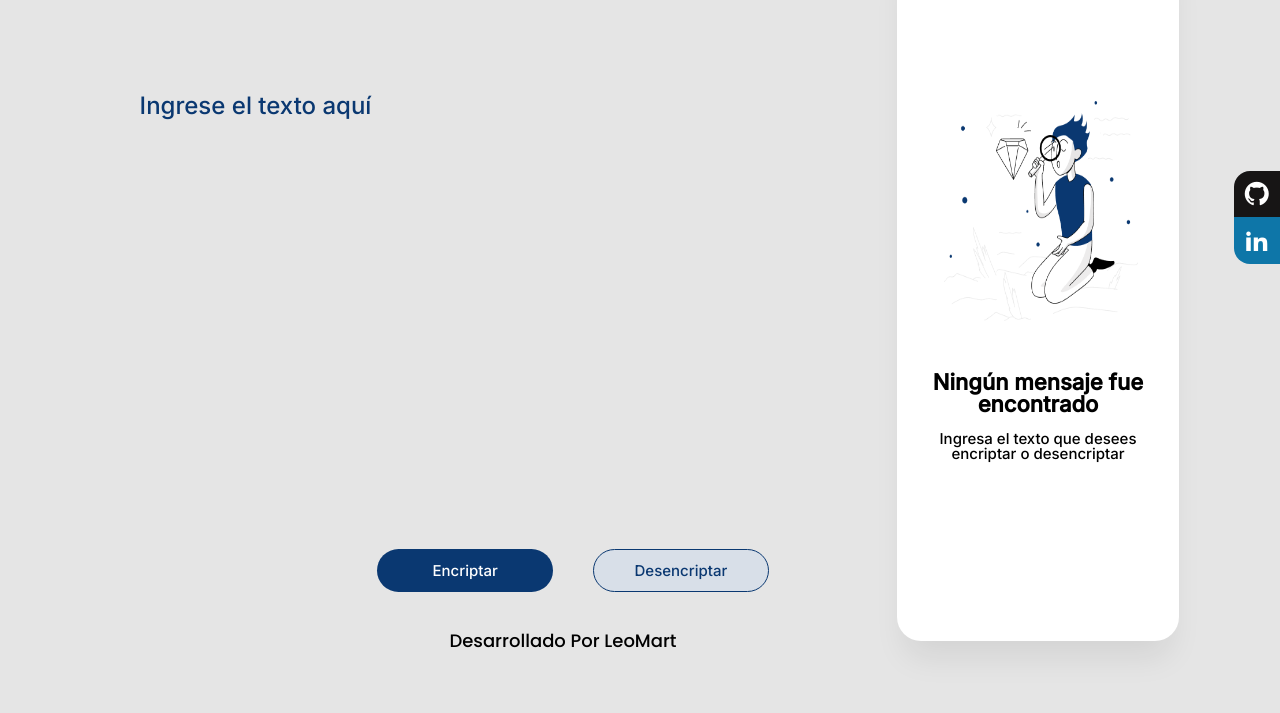
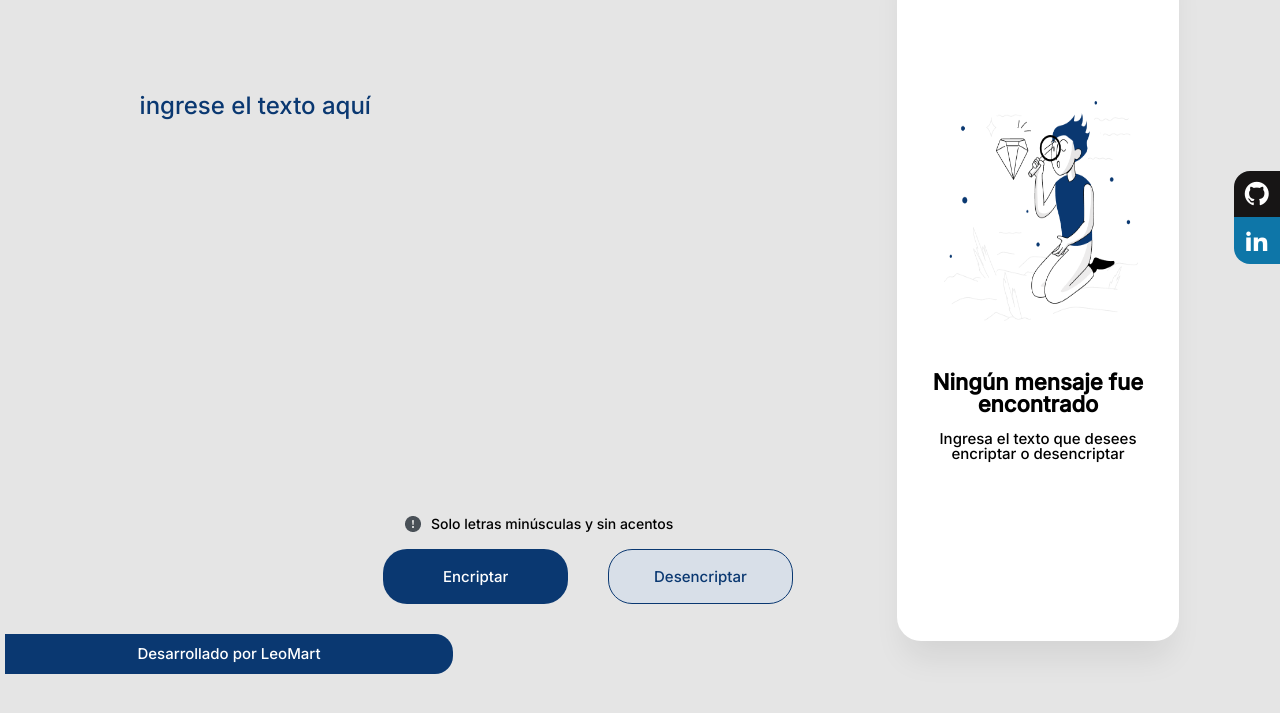
Before and after one commit to LeonardoAD18/Encriptador-de-texto, a plain HTML site: page index.html in a window 1280 px wide. Shown: the part 109-822 px from the top of the page. Drawn offline with Linux system fonts and the light colour scheme; files whose address does not match are found by name; a web font is replaced by a local one.

Commit message:
cuarto commit

```diff
--- a/index.html
+++ b/index.html
@@ -26,11 +26,16 @@
     <main>
 
         <section class="seccion-izquierda">
-                <textarea type="text" id="seccion-izquierda__texto-ingresado" placeholder="Ingrese el texto aquí"></textarea>
+                <textarea type="text" name="letras" id="seccion-izquierda__texto-ingresado" placeholder="Ingrese el texto aquí" onkeypress="return soloLetrasMinusculas(event)"></textarea>
+                    <div class="advertencia">
+                         <img src="/imagenes/bi_exclamation-circle-fill.png" alt=""><div class="advertencia-msj">Solo letras minúsculas y sin acentos</div>
+                    </div>
+
                     <div class="botones">
                         <button type="button" id="btn-encriptar">Encriptar</button>
                         <button type="button" id="btn-desencriptar">Desencriptar</button>
                     </div>
+
                     <div class="contenedor-desarrollador">
                         <h4>Desarrollado por LeoMart</h4>
                     </div>
--- a/script.js
+++ b/script.js
@@ -7,6 +7,28 @@
     var contenedorMsj = document.querySelector(".seccion-derecha__contenedor-msj");
     var copiarOculto =  document.querySelector(".ocultar")
     var ocultarTextarea = document.querySelector("#seccion-derecha__ocultar-textarea");
+
+    // funcion que permite solo escribir letras minusculas dentro el input o textarea
+    function soloLetrasMinusculas(e){
+
+       key = e.keyCode || e.which;
+
+       teclado = String.fromCharCode(key).toLowerCase();
+       letras = "abcdefghijklmnopqrstuvwxyz";
+       especiales = "8-37-38-46-164";
+       teclado_especial = false;
+
+       for(var i in especiales){
+          if(key==especiales[i]){
+              teclado_especial = true;break;
+          }
+        }
+
+      if(letras.indexOf(teclado)== -1 && ! teclado_especial){
+        return false;
+      }
+    }
+
 
     // función para encriptar el texto ingresado
     function encriptador(){
--- a/style.css
+++ b/style.css
@@ -50,6 +50,7 @@ main{
     height: 55%;
     font-size: 24px;
     box-sizing: border-box;
+    text-transform: lowercase;
     display: block;
     margin: auto;
     margin-top: 100px;
@@ -64,31 +65,48 @@ main{
    color: #0A3871;;
 }
 
+.advertencia{
+    width: 310px;
+    height: 30px;
+    display: flex;
+    align-items: center;
+    margin-left: 405px;
+}
+
+.advertencia-msj{
+    font-weight: 400;
+    font-size: 14px;
+    line-height: 150%;
+}
+
+.advertencia img{
+    margin-right: 10px;
+}
+
 .botones{
+    box-sizing: border-box;
     display: flex;
     justify-content: center;
     box-sizing: border-box;
-    margin:30px;
     margin-left: 280px;
     /* border: 2px solid rgb(12, 6, 6); */
 }
 
 #btn-encriptar{
+    width: 30%;
+    height: 55px;
     color: #ffffff;
     font-size: 15px;
     border: none;
     border-radius: 24px;
     background-color: #0A3871;
-    width: 30%;
-    height: 43px;
-    margin: 10px;
-    margin-right: 30px;
+    margin: 10 30 10 10;
     transition: 0.8s;
 }
 
 #btn-desencriptar{
     width: 30%;
-    height: 43px;
+    height: 55px;
     margin: 10px;
     color: #0A3871;
     font-size: 15px;
@@ -209,25 +227,23 @@ main{
 }
 
 .contenedor-desarrollador{
-    display: flex;
+    width: 50%;
+    height: 40px;
+    box-sizing: border-box;
+    margin-top: 20px;
+    margin-left: 5px;
+    background-color: #0A3871;
+    display:flex;
+    align-items: center;
     justify-content: center;
+    border-radius: 0px 18px 18px 0;
 }
 
 .contenedor-desarrollador h4{
-    font-family:'Poppins', sans-serif;
-    color: #000000;
-    font-size: 18px;
-    text-transform: capitalize;
-    font-weight: 580;
-    margin-left: 230px;
+    color: #ffffff;;
+    font-size: 15px;
 }
 
-
-.redes-sociales{
-    box-sizing: border-box;
-    background-color: red;
-    height: 0px;
-}
 
 .social-bar{
     position: fixed;
@@ -273,6 +289,7 @@ main{
 
 }
 
+
 /* Responsive */
 
 @media screen and (max-width:768px) {
@@ -282,7 +299,7 @@ main{
     /* background-color: blue; */
   }
 
-  header, .seccion-izquierda, #seccion-izquierda__texto-ingresado, .botones, .contenedor-desarrollador, .seccion-derecha, .seccion-derecha__contenedor-img, .seccion-derecha__contenedor-h3, .seccion-derecha__contenedor-msj,#seccion-derecha__contenedor-resultado, #btn-copiar{
+  header, .seccion-izquierda, #seccion-izquierda__texto-ingresado, .botones, .contenedor-desarrollador, .seccion-derecha, .seccion-derecha__contenedor-img, .seccion-derecha__contenedor-h3, .seccion-derecha__contenedor-msj,#seccion-derecha__contenedor-resultado, #btn-copiar, .advertencia, .contenedor-desarrollador{
 
     width: auto;
 }
@@ -314,7 +331,7 @@ header{
 .botones{
     height: 150px;
     flex-direction: column;
-    margin: 0 0 0 0;
+    margin: 5 0 0 0;
 }
 
 #btn-encriptar{
@@ -331,12 +348,19 @@ header{
     margin: 8px 15px 10px 15px;
 }
 
+.advertencia{
+    margin: -30 0 -5 0;
+    display: flex;
+    box-sizing: border-box;
+    justify-content: center;
+}
+
 .seccion-derecha__contenedor-img{
     display: none;
 }
 
 .seccion-derecha{
-    margin: 170 15 15 15;
+    margin: 160 15 15 15;
 }
 
 .seccion-derecha__contenedor-h3{
@@ -370,11 +394,10 @@ header{
     margin-bottom: 20px;
 }
 
-.contenedor-desarrollador h4{
+
+.contenedor-desarrollador {
     display: none;
-    /* margin: 0;
-    font-size: 15px;
-    text-align: left; */
+
 }
 
 .social-bar{
```
Also changed, not shown: imagenes/bi_exclamation-circle-fill.png (added).
